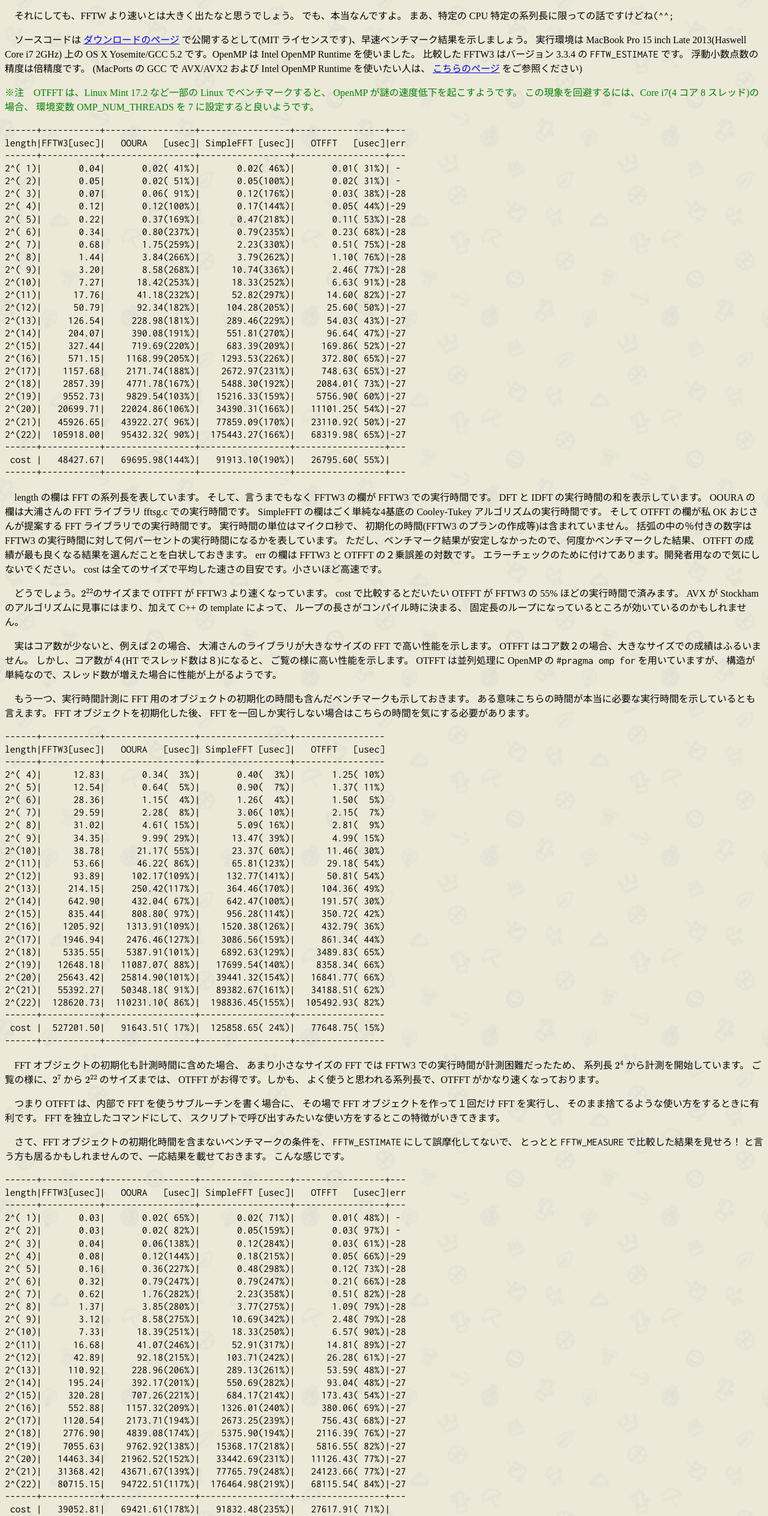
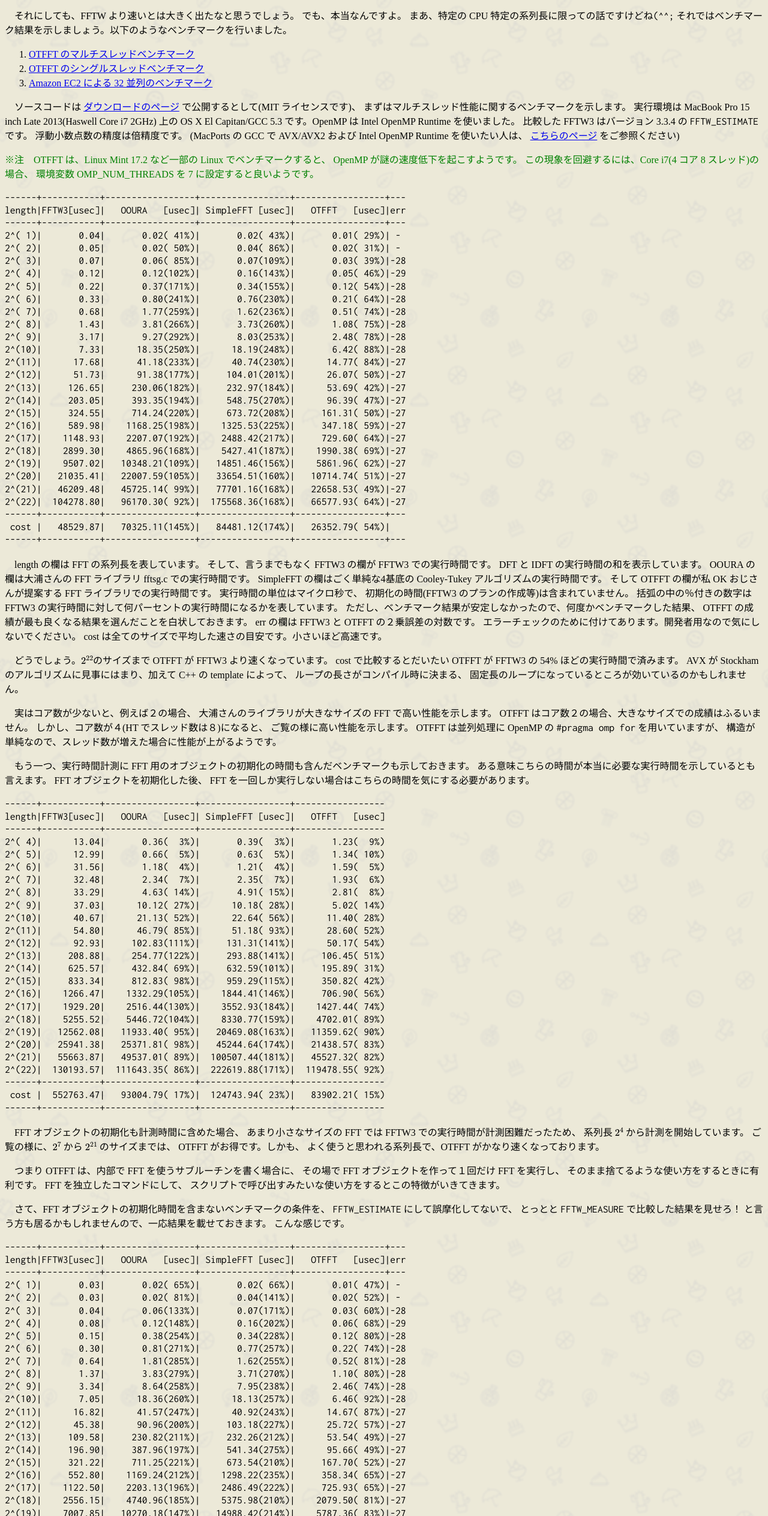
Before and after one commit to akinomyoga/OTFFT, a plain HTML site: page html/node4.html in a window 1280 px wide. Shown: the part 272-2800 px from the top of the page at 60% size. Drawn offline with nearby package versions, Linux system fonts and the light colour scheme; some packages are replaced by stand-ins of ours.

Commit message:
update pages 20160118.

```diff
--- a/html/node4.html
+++ b/html/node4.html
@@ -36,7 +36,6 @@
 <B> Previous:</B> <A NAME="tex2html44"
   HREF="node3.html">3 4基底の Stockham FFT</A>
 <BR>
-
 <H1><A NAME="SECTION00040000000000000000"></A><A NAME="otfft"></A>
 4 FFTW より速い FFT ライブラリ OTFFT
 </H1>
@@ -59,13 +58,19 @@ C++ の template によるメタプログラミング技法を駆使し、
 　それにしても、FFTW より速いとは大きく出たなと思うでしょう。
 でも、本当なんですよ。
 まあ、特定の CPU 特定の系列長に限っての話ですけどね<code>(^^;</code>
+それではベンチマーク結果を示しましょう。以下のようなベンチマークを行いました。
 </P>
-<P>
+<OL>
+    <LI><A HREF="#multithreads">OTFFT のマルチスレッドベンチマーク</A></LI>
+    <LI><A HREF="single.html">OTFFT のシングルスレッドベンチマーク</A></LI>
+    <LI><A HREF="amazonec2.html">Amazon EC2 による 32 並列のベンチマーク</A></LI>
+</OL>
+<P><A NAME="multithreads">
 　ソースコードは <A HREF="node7.html#download">ダウンロードのページ</A>
-で公開するとして(MIT ライセンスです)、早速ベンチマーク結果を示しましょう。
-実行環境は
-MacBook Pro 15 inch Late 2013(Haswell Core i7 2GHz) 上の OS X Yosemite/GCC 5.2
-です。OpenMP は Intel OpenMP Runtime を使いました。
+で公開するとして(MIT ライセンスです)、
+まずはマルチスレッド性能に関するベンチマークを示します。
+実行環境は MacBook Pro 15 inch Late 2013(Haswell Core i7 2GHz) 上の
+OS X El Capitan/GCC 5.3 です。OpenMP は Intel OpenMP Runtime を使いました。
 比較した FFTW3 はバージョン 3.3.4 の <code>FFTW_ESTIMATE</code> です。
 浮動小数点数の精度は倍精度です。
 (MacPorts の GCC で AVX/AVX2 および Intel OpenMP Runtime を使いたい人は、
@@ -81,30 +86,30 @@ OpenMP が謎の速度低下を起こすようです。
 ------+-----------+-----------------+-----------------+-----------------+---
 length|FFTW3[usec]|   OOURA   [usec]| SimpleFFT [usec]|   OTFFT   [usec]|err
 ------+-----------+-----------------+-----------------+-----------------+---
-2^( 1)|       0.04|       0.02( 41%)|       0.02( 46%)|       0.01( 31%)| -
-2^( 2)|       0.05|       0.02( 51%)|       0.05(100%)|       0.02( 31%)| -
-2^( 3)|       0.07|       0.06( 91%)|       0.12(176%)|       0.03( 38%)|-28
-2^( 4)|       0.12|       0.12(100%)|       0.17(144%)|       0.05( 44%)|-29
-2^( 5)|       0.22|       0.37(169%)|       0.47(218%)|       0.11( 53%)|-28
-2^( 6)|       0.34|       0.80(237%)|       0.79(235%)|       0.23( 68%)|-28
-2^( 7)|       0.68|       1.75(259%)|       2.23(330%)|       0.51( 75%)|-28
-2^( 8)|       1.44|       3.84(266%)|       3.79(262%)|       1.10( 76%)|-28
-2^( 9)|       3.20|       8.58(268%)|      10.74(336%)|       2.46( 77%)|-28
-2^(10)|       7.27|      18.42(253%)|      18.33(252%)|       6.63( 91%)|-28
-2^(11)|      17.76|      41.18(232%)|      52.82(297%)|      14.60( 82%)|-27
-2^(12)|      50.79|      92.34(182%)|     104.28(205%)|      25.60( 50%)|-27
-2^(13)|     126.54|     228.98(181%)|     289.46(229%)|      54.03( 43%)|-27
-2^(14)|     204.07|     390.08(191%)|     551.81(270%)|      96.64( 47%)|-27
-2^(15)|     327.44|     719.69(220%)|     683.39(209%)|     169.86( 52%)|-27
-2^(16)|     571.15|    1168.99(205%)|    1293.53(226%)|     372.80( 65%)|-27
-2^(17)|    1157.68|    2171.74(188%)|    2672.97(231%)|     748.63( 65%)|-27
-2^(18)|    2857.39|    4771.78(167%)|    5488.30(192%)|    2084.01( 73%)|-27
-2^(19)|    9552.73|    9829.54(103%)|   15216.33(159%)|    5756.90( 60%)|-27
-2^(20)|   20699.71|   22024.86(106%)|   34390.31(166%)|   11101.25( 54%)|-27
-2^(21)|   45926.65|   43922.27( 96%)|   77859.09(170%)|   23110.92( 50%)|-27
-2^(22)|  105918.00|   95432.32( 90%)|  175443.27(166%)|   68319.98( 65%)|-27
+2^( 1)|       0.04|       0.02( 41%)|       0.02( 43%)|       0.01( 29%)| -
+2^( 2)|       0.05|       0.02( 50%)|       0.04( 86%)|       0.02( 31%)| -
+2^( 3)|       0.07|       0.06( 85%)|       0.07(109%)|       0.03( 39%)|-28
+2^( 4)|       0.12|       0.12(102%)|       0.16(143%)|       0.05( 46%)|-29
+2^( 5)|       0.22|       0.37(171%)|       0.34(155%)|       0.12( 54%)|-28
+2^( 6)|       0.33|       0.80(241%)|       0.76(230%)|       0.21( 64%)|-28
+2^( 7)|       0.68|       1.77(259%)|       1.62(236%)|       0.51( 74%)|-28
+2^( 8)|       1.43|       3.81(266%)|       3.73(260%)|       1.08( 75%)|-28
+2^( 9)|       3.17|       9.27(292%)|       8.03(253%)|       2.48( 78%)|-28
+2^(10)|       7.33|      18.35(250%)|      18.19(248%)|       6.42( 88%)|-28
+2^(11)|      17.68|      41.18(233%)|      40.74(230%)|      14.77( 84%)|-27
+2^(12)|      51.73|      91.38(177%)|     104.01(201%)|      26.07( 50%)|-27
+2^(13)|     126.65|     230.06(182%)|     232.97(184%)|      53.69( 42%)|-27
+2^(14)|     203.05|     393.35(194%)|     548.75(270%)|      96.39( 47%)|-27
+2^(15)|     324.55|     714.24(220%)|     673.72(208%)|     161.31( 50%)|-27
+2^(16)|     589.98|    1168.25(198%)|    1325.53(225%)|     347.18( 59%)|-27
+2^(17)|    1148.93|    2207.07(192%)|    2488.42(217%)|     729.60( 64%)|-27
+2^(18)|    2899.30|    4865.96(168%)|    5427.41(187%)|    1990.38( 69%)|-27
+2^(19)|    9507.02|   10348.21(109%)|   14851.46(156%)|    5861.96( 62%)|-27
+2^(20)|   21035.41|   22007.59(105%)|   33654.51(160%)|   10714.74( 51%)|-27
+2^(21)|   46209.48|   45725.14( 99%)|   77701.16(168%)|   22658.53( 49%)|-27
+2^(22)|  104278.80|   96170.30( 92%)|  175568.36(168%)|   66577.93( 64%)|-27
 ------+-----------+-----------------+-----------------+-----------------+---
- cost |   48427.67|   69695.98(144%)|   91913.10(190%)|   26795.60( 55%)|
+ cost |   48529.87|   70325.11(145%)|   84481.12(174%)|   26352.79( 54%)|
 ------+-----------+-----------------+-----------------+-----------------+---
 </PRE>
 <P>
@@ -126,7 +131,7 @@ cost は全てのサイズで平均した速さの目安です。小さいほど
 </P>
 <P>
 　どうでしょう。\(2^{22}\)のサイズまで OTFFT が FFTW3 より速くなっています。
-cost で比較するとだいたい OTFFT が FFTW3 の 55% ほどの実行時間で済みます。
+cost で比較するとだいたい OTFFT が FFTW3 の 54% ほどの実行時間で済みます。
 AVX が Stockham のアルゴリズムに見事にはまり、加えて C++ の template によって、
 ループの長さがコンパイル時に決まる、
 固定長のループになっているところが効いているのかもしれません。
@@ -151,35 +156,34 @@ FFT を一回しか実行しない場合はこちらの時間を気にする必
 ------+-----------+-----------------+-----------------+-----------------
 length|FFTW3[usec]|   OOURA   [usec]| SimpleFFT [usec]|   OTFFT   [usec]
 ------+-----------+-----------------+-----------------+-----------------
-2^( 4)|      12.83|       0.34(  3%)|       0.40(  3%)|       1.25( 10%)
-2^( 5)|      12.54|       0.64(  5%)|       0.90(  7%)|       1.37( 11%)
-2^( 6)|      28.36|       1.15(  4%)|       1.26(  4%)|       1.50(  5%)
-2^( 7)|      29.59|       2.28(  8%)|       3.06( 10%)|       2.15(  7%)
-2^( 8)|      31.02|       4.61( 15%)|       5.09( 16%)|       2.81(  9%)
-2^( 9)|      34.35|       9.99( 29%)|      13.47( 39%)|       4.99( 15%)
-2^(10)|      38.78|      21.17( 55%)|      23.37( 60%)|      11.46( 30%)
-2^(11)|      53.66|      46.22( 86%)|      65.81(123%)|      29.18( 54%)
-2^(12)|      93.89|     102.17(109%)|     132.77(141%)|      50.81( 54%)
-2^(13)|     214.15|     250.42(117%)|     364.46(170%)|     104.36( 49%)
-2^(14)|     642.90|     432.04( 67%)|     642.47(100%)|     191.57( 30%)
-2^(15)|     835.44|     808.80( 97%)|     956.28(114%)|     350.72( 42%)
-2^(16)|    1205.92|    1313.91(109%)|    1520.38(126%)|     432.79( 36%)
-2^(17)|    1946.94|    2476.46(127%)|    3086.56(159%)|     861.34( 44%)
-2^(18)|    5335.55|    5387.91(101%)|    6892.63(129%)|    3489.83( 65%)
-2^(19)|   12648.18|   11087.07( 88%)|   17699.54(140%)|    8358.34( 66%)
-2^(20)|   25643.42|   25814.90(101%)|   39441.32(154%)|   16841.77( 66%)
-2^(21)|   55392.27|   50348.18( 91%)|   89382.67(161%)|   34188.51( 62%)
-2^(22)|  128620.73|  110231.10( 86%)|  198836.45(155%)|  105492.93( 82%)
+2^( 4)|      13.04|       0.36(  3%)|       0.39(  3%)|       1.23(  9%)
+2^( 5)|      12.99|       0.66(  5%)|       0.63(  5%)|       1.34( 10%)
+2^( 6)|      31.56|       1.18(  4%)|       1.21(  4%)|       1.59(  5%)
+2^( 7)|      32.48|       2.34(  7%)|       2.35(  7%)|       1.93(  6%)
+2^( 8)|      33.29|       4.63( 14%)|       4.91( 15%)|       2.81(  8%)
+2^( 9)|      37.03|      10.12( 27%)|      10.18( 28%)|       5.02( 14%)
+2^(10)|      40.67|      21.13( 52%)|      22.64( 56%)|      11.40( 28%)
+2^(11)|      54.80|      46.79( 85%)|      51.18( 93%)|      28.60( 52%)
+2^(12)|      92.93|     102.83(111%)|     131.31(141%)|      50.17( 54%)
+2^(13)|     208.88|     254.77(122%)|     293.88(141%)|     106.45( 51%)
+2^(14)|     625.57|     432.84( 69%)|     632.59(101%)|     195.89( 31%)
+2^(15)|     833.34|     812.83( 98%)|     959.29(115%)|     350.82( 42%)
+2^(16)|    1266.47|    1332.29(105%)|    1844.41(146%)|     706.90( 56%)
+2^(17)|    1929.20|    2516.44(130%)|    3552.93(184%)|    1427.44( 74%)
+2^(18)|    5255.52|    5446.72(104%)|    8330.77(159%)|    4702.01( 89%)
+2^(19)|   12562.08|   11933.40( 95%)|   20469.08(163%)|   11359.62( 90%)
+2^(20)|   25941.38|   25371.81( 98%)|   45244.64(174%)|   21438.57( 83%)
+2^(21)|   55663.87|   49537.01( 89%)|  100507.44(181%)|   45527.32( 82%)
+2^(22)|  130193.57|  111643.35( 86%)|  222619.88(171%)|  119478.55( 92%)
 ------+-----------+-----------------+-----------------+-----------------
- cost |  527201.50|   91643.51( 17%)|  125858.65( 24%)|   77648.75( 15%)
+ cost |  552763.47|   93004.79( 17%)|  124743.94( 23%)|   83902.21( 15%)
 ------+-----------+-----------------+-----------------+-----------------
 </PRE>
-
 <P>
 　FFT オブジェクトの初期化も計測時間に含めた場合、
 あまり小さなサイズの FFT では FFTW3 での実行時間が計測困難だったため、
 系列長 \(2^4\) から計測を開始しています。
-ご覧の様に、\(2^7\) から \(2^{22}\) のサイズまでは、
+ご覧の様に、\(2^7\) から \(2^{21}\) のサイズまでは、
 OTFFT がお得です。しかも、
 よく使うと思われる系列長で、OTFFT がかなり速くなっております。
 </P>
@@ -201,33 +205,32 @@ FFT を独立したコマンドにして、
 ------+-----------+-----------------+-----------------+-----------------+---
 length|FFTW3[usec]|   OOURA   [usec]| SimpleFFT [usec]|   OTFFT   [usec]|err
 ------+-----------+-----------------+-----------------+-----------------+---
-2^( 1)|       0.03|       0.02( 65%)|       0.02( 71%)|       0.01( 48%)| -
-2^( 2)|       0.03|       0.02( 82%)|       0.05(159%)|       0.03( 97%)| -
-2^( 3)|       0.04|       0.06(138%)|       0.12(284%)|       0.03( 61%)|-28
-2^( 4)|       0.08|       0.12(144%)|       0.18(215%)|       0.05( 66%)|-29
-2^( 5)|       0.16|       0.36(227%)|       0.48(298%)|       0.12( 73%)|-28
-2^( 6)|       0.32|       0.79(247%)|       0.79(247%)|       0.21( 66%)|-28
-2^( 7)|       0.62|       1.76(282%)|       2.23(358%)|       0.51( 82%)|-28
-2^( 8)|       1.37|       3.85(280%)|       3.77(275%)|       1.09( 79%)|-28
-2^( 9)|       3.12|       8.58(275%)|      10.69(342%)|       2.48( 79%)|-28
-2^(10)|       7.33|      18.39(251%)|      18.33(250%)|       6.57( 90%)|-28
-2^(11)|      16.68|      41.07(246%)|      52.91(317%)|      14.81( 89%)|-27
-2^(12)|      42.89|      92.18(215%)|     103.71(242%)|      26.28( 61%)|-27
-2^(13)|     110.92|     228.96(206%)|     289.13(261%)|      53.59( 48%)|-27
-2^(14)|     195.24|     392.17(201%)|     550.69(282%)|      93.04( 48%)|-27
-2^(15)|     320.28|     707.26(221%)|     684.17(214%)|     173.43( 54%)|-27
-2^(16)|     552.88|    1157.32(209%)|    1326.01(240%)|     380.06( 69%)|-27
-2^(17)|    1120.54|    2173.71(194%)|    2673.25(239%)|     756.43( 68%)|-27
-2^(18)|    2776.90|    4839.08(174%)|    5375.90(194%)|    2116.39( 76%)|-27
-2^(19)|    7055.63|    9762.92(138%)|   15368.17(218%)|    5816.55( 82%)|-27
-2^(20)|   14463.34|   21962.52(152%)|   33442.69(231%)|   11126.43( 77%)|-27
-2^(21)|   31368.42|   43671.67(139%)|   77765.79(248%)|   24123.66( 77%)|-27
-2^(22)|   80715.15|   94722.51(117%)|  176464.98(219%)|   68115.54( 84%)|-27
+2^( 1)|       0.03|       0.02( 65%)|       0.02( 66%)|       0.01( 47%)| -
+2^( 2)|       0.03|       0.02( 81%)|       0.04(141%)|       0.02( 52%)| -
+2^( 3)|       0.04|       0.06(133%)|       0.07(171%)|       0.03( 60%)|-28
+2^( 4)|       0.08|       0.12(148%)|       0.16(202%)|       0.06( 68%)|-29
+2^( 5)|       0.15|       0.38(254%)|       0.34(228%)|       0.12( 80%)|-28
+2^( 6)|       0.30|       0.81(271%)|       0.77(257%)|       0.22( 74%)|-28
+2^( 7)|       0.64|       1.81(285%)|       1.62(255%)|       0.52( 81%)|-28
+2^( 8)|       1.37|       3.83(279%)|       3.71(270%)|       1.10( 80%)|-28
+2^( 9)|       3.34|       8.64(258%)|       7.95(238%)|       2.46( 74%)|-28
+2^(10)|       7.05|      18.36(260%)|      18.13(257%)|       6.46( 92%)|-28
+2^(11)|      16.82|      41.57(247%)|      40.92(243%)|      14.67( 87%)|-27
+2^(12)|      45.38|      90.96(200%)|     103.18(227%)|      25.72( 57%)|-27
+2^(13)|     109.58|     230.82(211%)|     232.26(212%)|      53.54( 49%)|-27
+2^(14)|     196.90|     387.96(197%)|     541.34(275%)|      95.66( 49%)|-27
+2^(15)|     321.22|     711.25(221%)|     673.54(210%)|     167.70( 52%)|-27
+2^(16)|     552.80|    1169.24(212%)|    1298.22(235%)|     358.34( 65%)|-27
+2^(17)|    1122.50|    2203.13(196%)|    2486.49(222%)|     725.93( 65%)|-27
+2^(18)|    2556.15|    4740.96(185%)|    5375.98(210%)|    2079.50( 81%)|-27
+2^(19)|    7007.85|   10270.18(147%)|   14988.42(214%)|    5787.36( 83%)|-27
+2^(20)|   14351.59|   22608.99(158%)|   33897.29(236%)|   10643.54( 74%)|-27
+2^(21)|   31484.76|   43832.57(139%)|   79222.22(252%)|   24590.30( 78%)|-27
+2^(22)|   78957.72|   94414.11(120%)|  175493.29(222%)|   66982.67( 85%)|-27
 ------+-----------+-----------------+-----------------+-----------------+---
- cost |   39052.81|   69421.61(178%)|   91832.48(235%)|   27617.91( 71%)|
+ cost |   38859.23|   69968.46(180%)|   84361.84(217%)|   26735.25( 69%)|
 ------+-----------+-----------------+-----------------+-----------------+---
 </PRE>
-
 <P>
 　ところで、<A HREF="node7.html#download">ダウンロードのページ</A> から
 OTFFT をダウンロードしてご自分の環境で試したという方が居たとして、
@@ -241,7 +244,6 @@ CPU が同じでも Linux の GCC でコンパイルしたりすると、
 が進歩して OTFFT が陳腐化しているかもしれません。
 そんなわけで、ここに書いてある通りにならなくともご了承ください。
 </P>
-
 <HR>
 <A NAME="tex2html51"
   HREF="node5.html">
```
Also changed, not shown: html/amazonec2.html (added, +131 -0 lines), html/node5.html (+10 -2 lines), html/node7.html (+7 -2 lines), html/single.html (added, +98 -0 lines), 2 other files.
